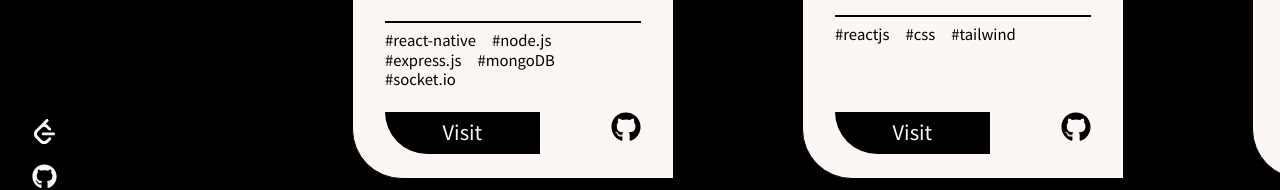
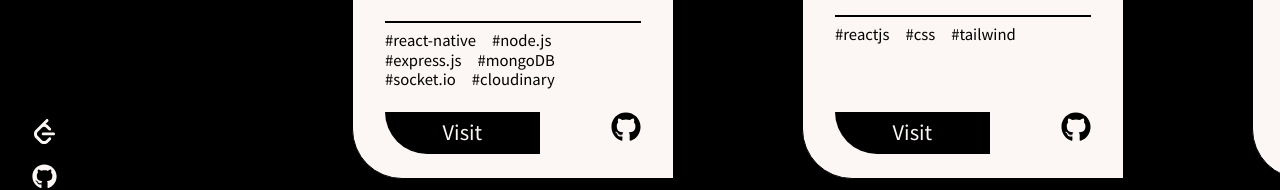
Before and after one commit to Yash18Singh/portfolio, a React (Create React App) app: page /projects in a window 1280 px wide. Shown: the part 383-573 px from the top of the page. Built offline with nearby package versions, Linux system fonts and the light colour scheme.

Commit message:
Update WorkData.js

```diff
--- a/src/data/WorkData.js
+++ b/src/data/WorkData.js
@@ -3,7 +3,7 @@ export const Work = [
         id:13,
         name:"Momento",
         description:"A full stack social media mobile app with functionalities like Posts and Stories Upload, Add/Remove friends, Real Time Chatting, Interaction with Posts and more",
-        tags:["react-native", 'node.js', 'express.js', 'mongoDB', 'socket.io'],
+        tags:["react-native", 'node.js', 'express.js', 'mongoDB', 'socket.io', 'cloudinary'],
 
         demo:"https://drive.google.com/drive/u/2/folders/1w6ySCjPKZ7gevphromUd9qpCK6YlArtY",
         github:"https://github.com/Yash18Singh/Momento"
@@ -39,7 +39,7 @@ export const Work = [
         id:1,
         name:"Nike Shoe Store",
         description:"It is an e-commerce website having nike shoes coming from headless CMS backend with categories and cart system using redux with stripe payment gateway",
-        tags:["nextjs", 'reactjs', 'redux', 'tailwindcss', 'strapi', 'stripe'],
+        tags:["nextjs", 'reactjs', 'redux', 'tailwindcss', 'strapi', 'stripe', 'cloudinary'],
 
         demo:"https://nike-store-two.vercel.app/",
         github:"https://github.com/Yash18Singh/nike-store-frontend"
```
